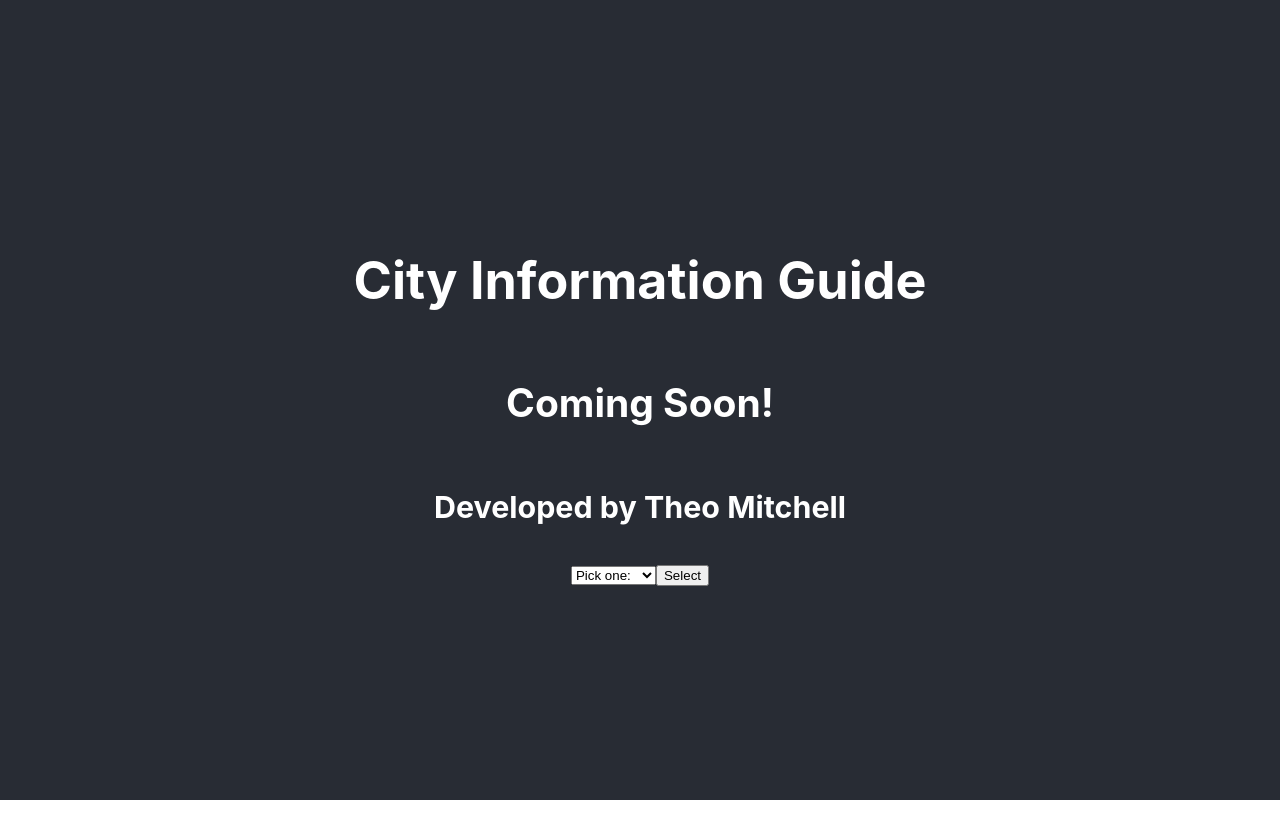
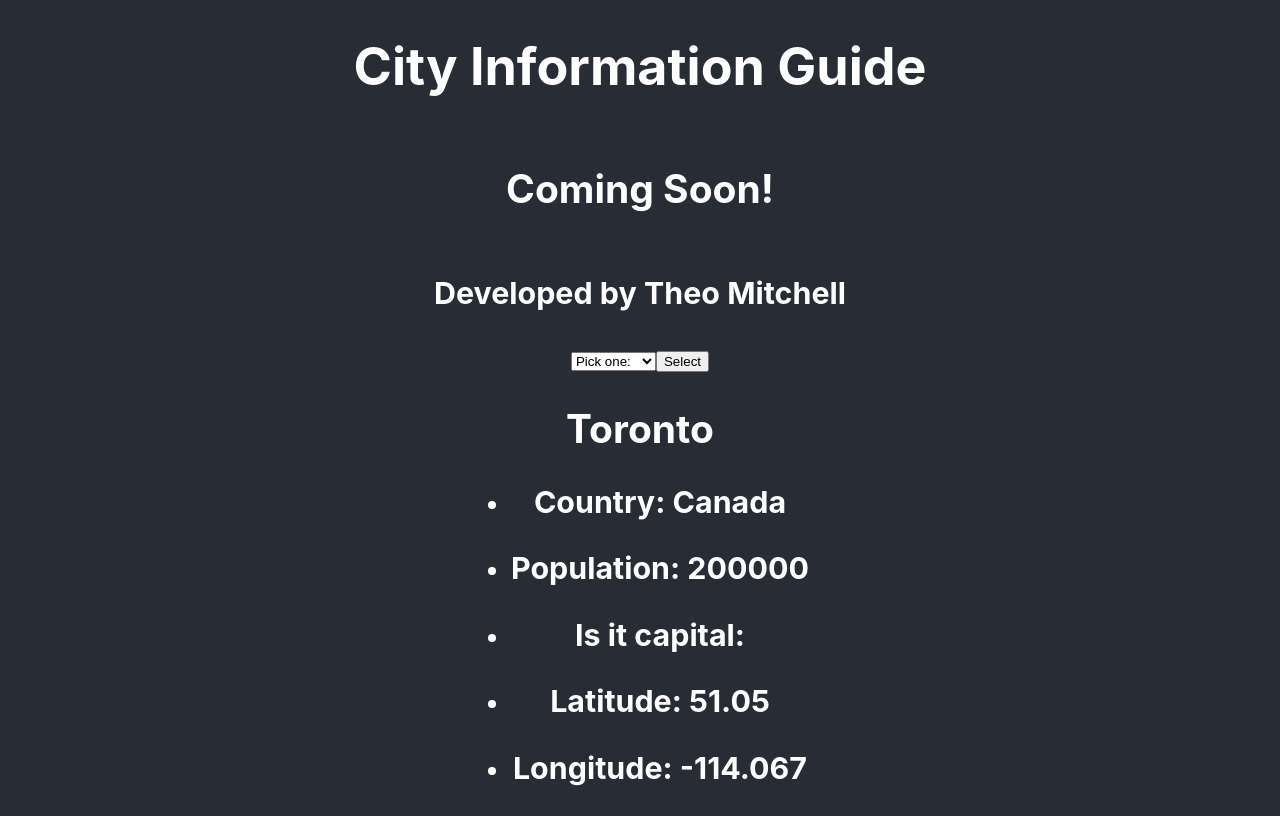
Before and after one commit to tdmitchell/city-guide-project-3, a React (Create React App) app: page / in a window 1280 px wide. Built offline with nearby package versions, Linux system fonts and the light colour scheme.

Commit message:
5. Added the DisplayInformation component

```diff
--- a/src/App.js
+++ b/src/App.js
@@ -1,7 +1,17 @@
 import "./App.css";
 import CitySelectionForm from "./components/CitySelectionForm";
+import DisplayInformation from "./components/DisplayInformation";
 
 function App() {
+  const cityInfo = {
+    name: "Toronto",
+    country: "Canada",
+    population: 200000,
+    latitude: 51.05,
+    longitude: -114.067,
+    is_capital: false,
+  };
+
   return (
     <div className="App">
       <header className="App-header">
@@ -10,6 +20,7 @@ function App() {
         <h3>Developed by Theo Mitchell</h3>
 
         <CitySelectionForm />
+        <DisplayInformation cityObject={cityInfo} />
       </header>
     </div>
   );
--- /dev/null
+++ b/src/components/DisplayInformation.js
@@ -0,0 +1,44 @@
+function DisplayInformation(props) {
+  console.log(props);
+
+  return (
+    <section>
+      {props.cityObject.name !== "" ? (
+        <>
+          <h2>{props.cityObject.name}</h2>
+          <ul>
+            <li>
+              <h3>
+                Country: <span>{props.cityObject.country}</span>
+              </h3>
+            </li>
+            <li>
+              <h3>
+                Population: <span>{props.cityObject.population}</span>
+              </h3>
+            </li>
+            <li>
+              <h3>
+                Is it capital: <span>{props.cityObject.is_capital}</span>
+              </h3>
+            </li>
+            <li>
+              <h3>
+                Latitude: <span>{props.cityObject.latitude}</span>
+              </h3>
+            </li>
+            <li>
+              <h3>
+                Longitude: <span>{props.cityObject.longitude}</span>
+              </h3>
+            </li>
+          </ul>
+        </>
+      ) : (
+        <h2>Sorry, No info available</h2>
+      )}
+    </section>
+  );
+}
+
+export default DisplayInformation;
```
